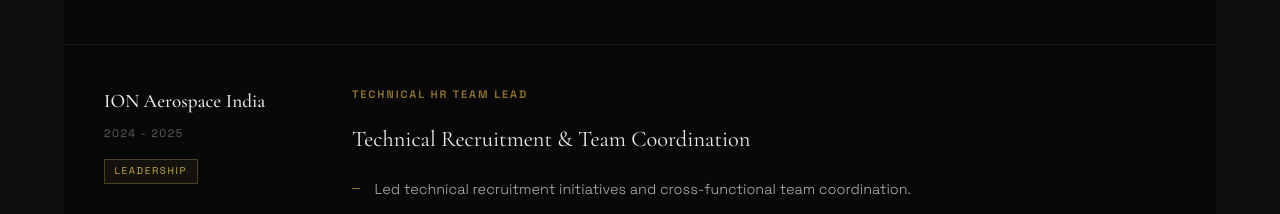
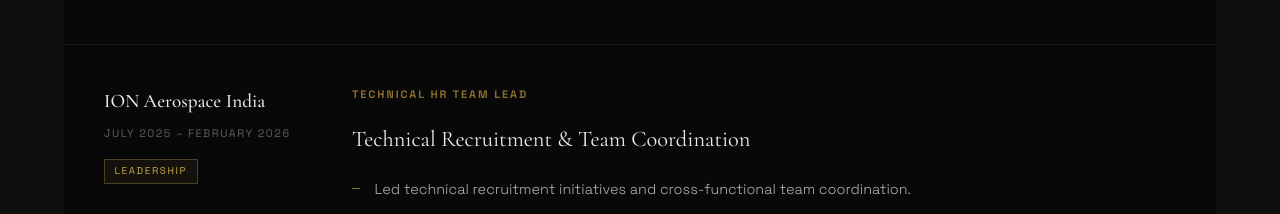
Before and after one commit to shri6426/Lubna-Shireen-, a plain HTML site: page index.html in a window 1280 px wide. Shown: the part 3724-3938 px from the top of the page. Drawn offline with nearby package versions, Linux system fonts and the light colour scheme.

Commit message:
updated portfolio website

```diff
--- a/index.html
+++ b/index.html
@@ -1235,7 +1235,7 @@
       <div class="exp-card reveal">
         <div class="exp-meta">
           <div class="exp-company">ION Aerospace India</div>
-          <div class="exp-period">2024 - 2025</div>
+          <div class="exp-period">July 2025 – February 2026</div>
           <span class="exp-type">Leadership</span>
         </div>
         <div class="exp-content">
```
